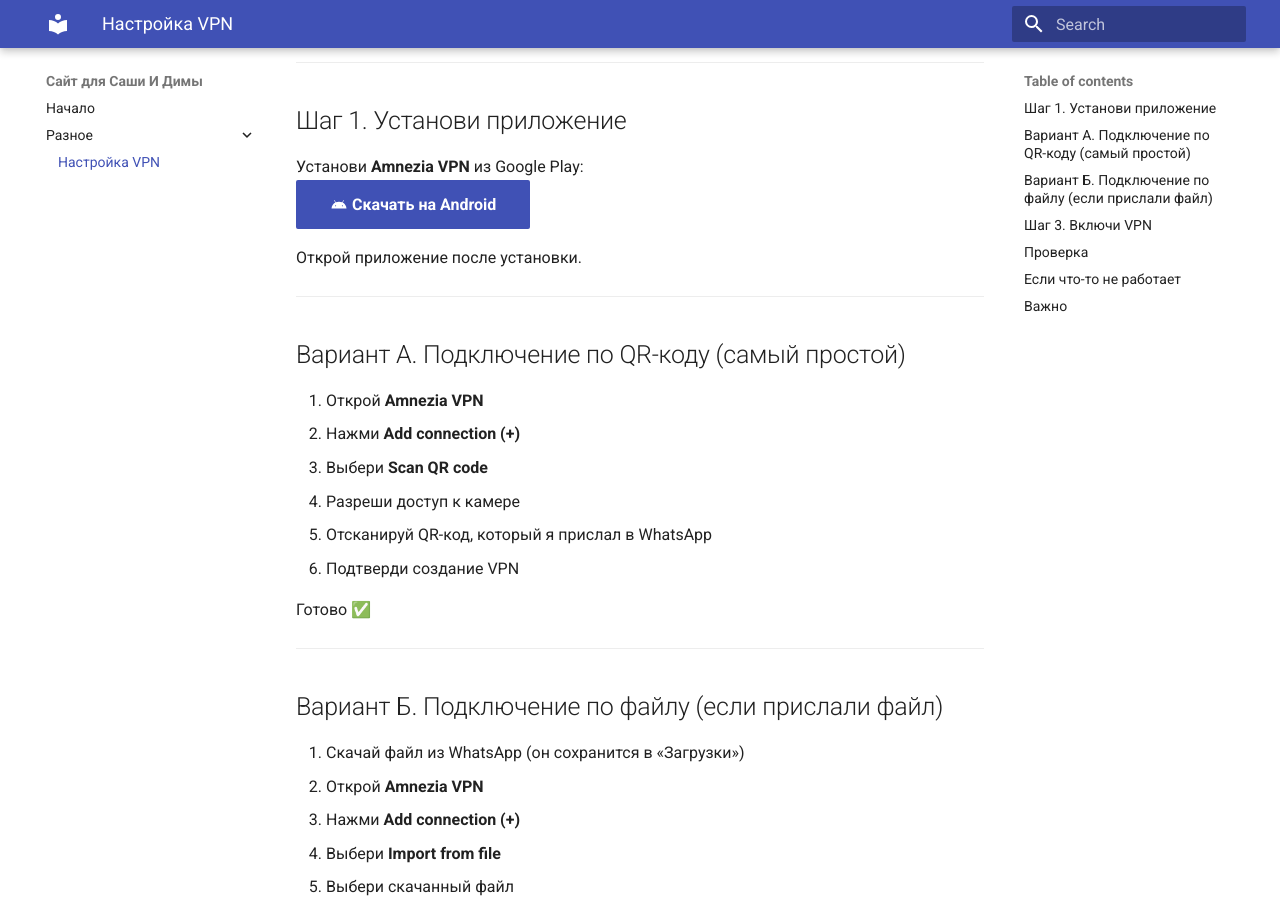
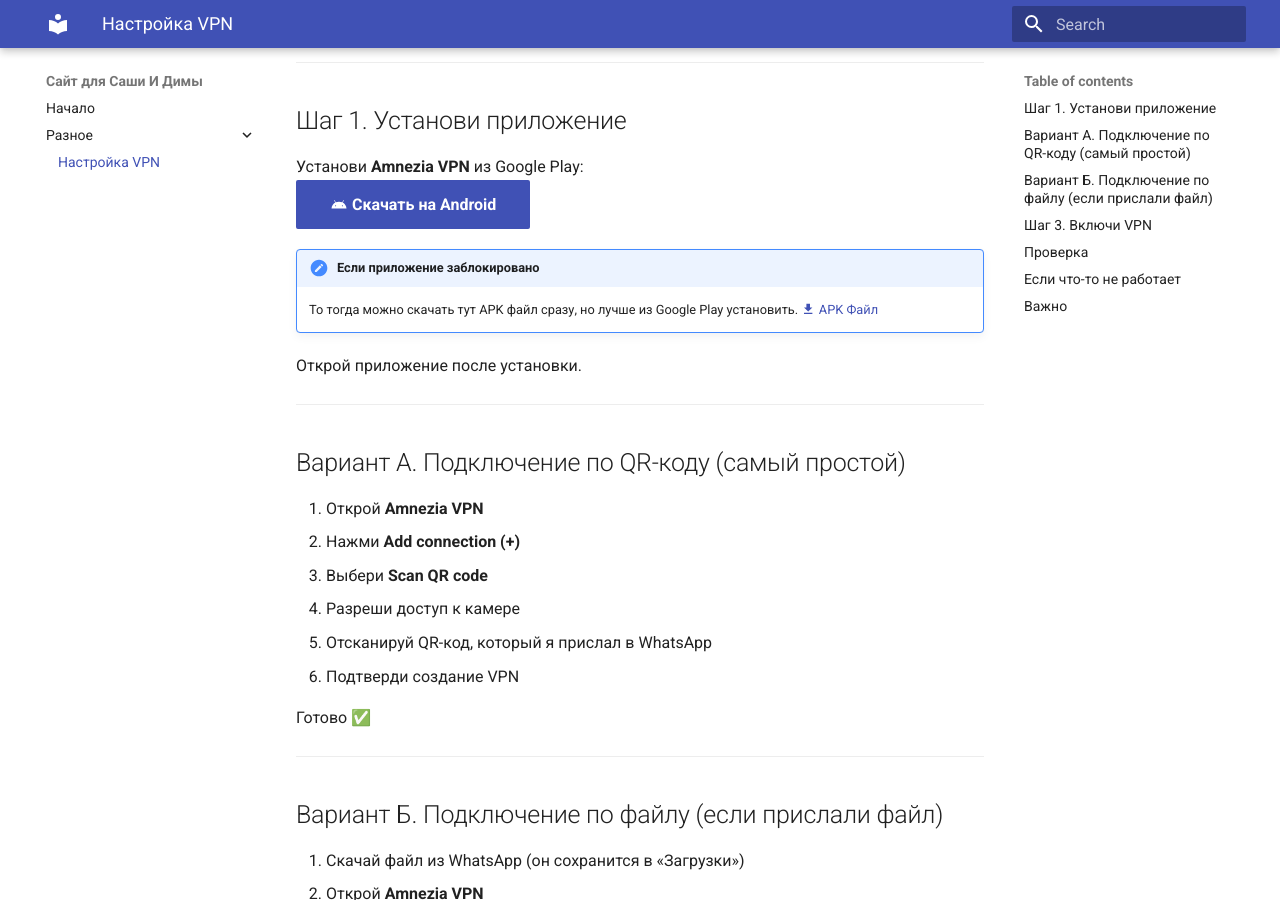
Before and after one commit to KupVadim/sasha-dima, an MkDocs documentation site: the page built from docs/notes/AmneziaVPN - как подключиться.md, in a window 1280 px wide and 900 px high, scrolled down 339 px. Built offline with MkDocs 1.6.1 and Material for MkDocs 9.7.7, drawn with Linux system fonts in a browser that asks for light colours.

Commit message:
APK File instruction

```diff
--- a/docs/notes/AmneziaVPN - как подключиться.md
+++ b/docs/notes/AmneziaVPN - как подключиться.md
@@ -11,6 +11,10 @@
 ## Шаг 1. Установи приложение
 Установи **Amnezia VPN** из Google Play:
 [ :material-android: Скачать на Android ](https://play.google.com/store/apps/details?id=org.amnezia.vpn){ .md-button .md-button--primary target="_blank" }
+
+!!! note "Если приложение заблокировано"
+    То тогда можно скачать тут APK файл сразу, но лучше из Google Play установить.
+    [:material-download: APK Файл](https://github.com/amnezia-vpn/amnezia-client/releases/download/4.8.10.0/AmneziaVPN_4.8.10.0_android8+_arm64-v8a.apk)
 
 Открой приложение после установки.
 
```
